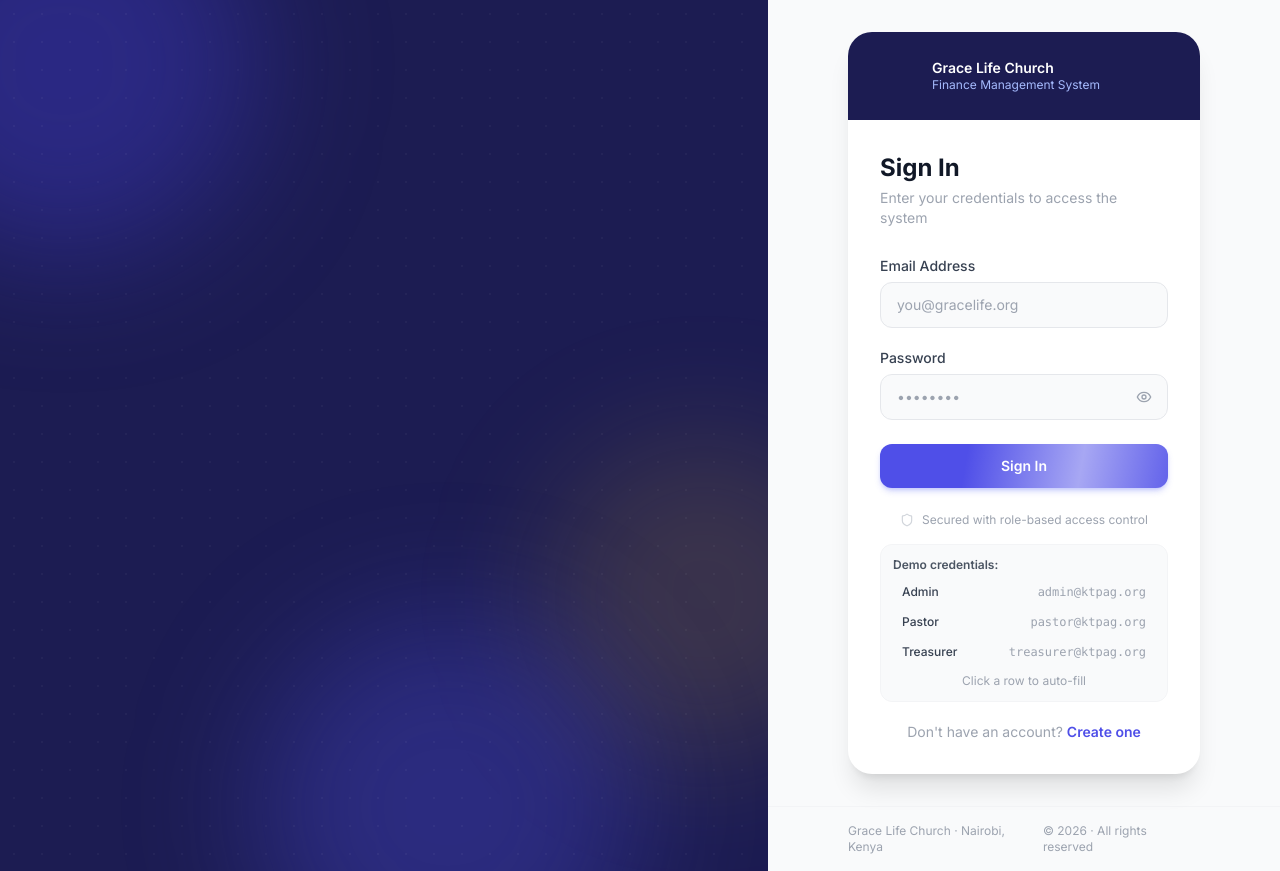
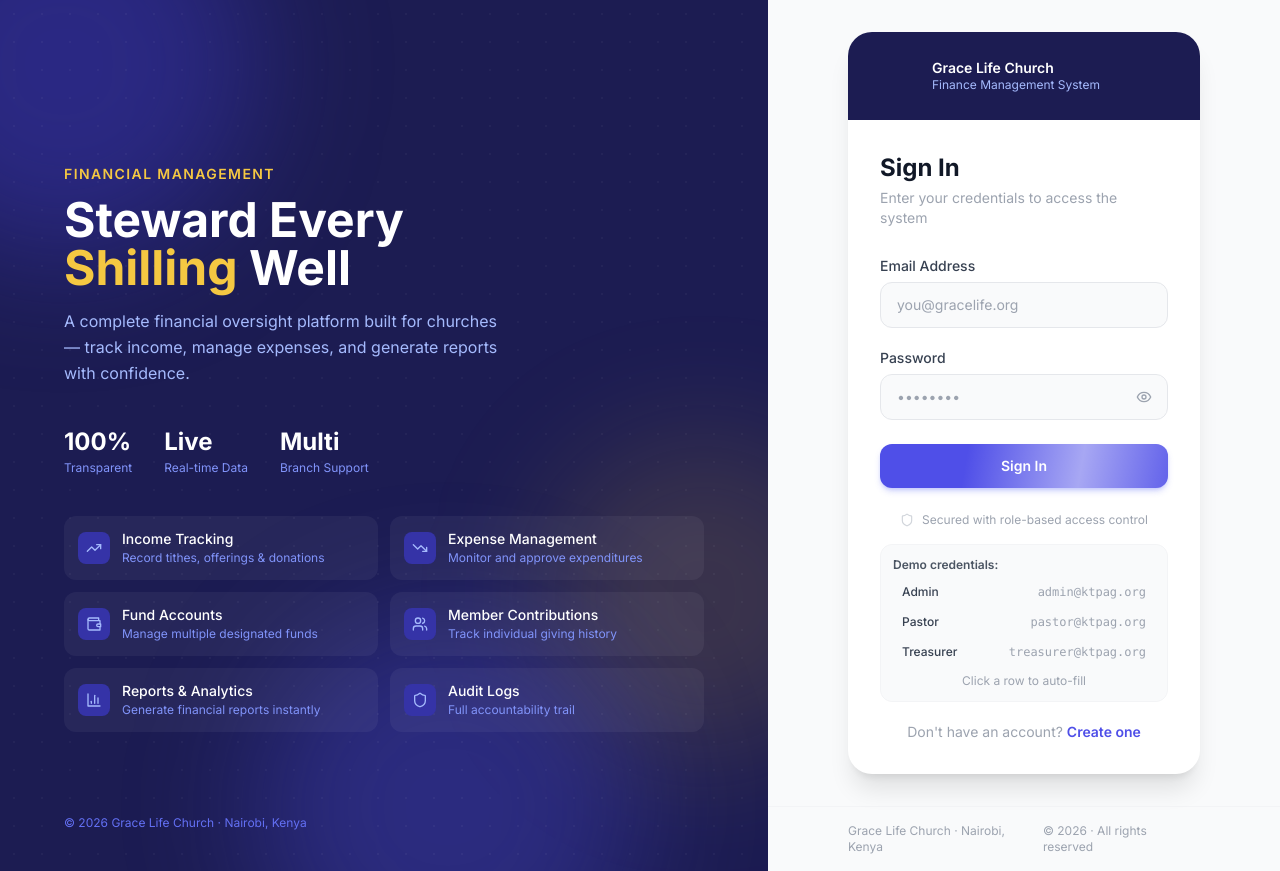
Before and after one commit to achaekevin/FMS-1, a React (Vite) app in the folder church-finance/: page /login in a window 1280 px wide. Built offline with nearby package versions, Linux system fonts and the light colour scheme; no server answers.

Commit message:
style: update index.css styles

```diff
--- a/church-finance/src/index.css
+++ b/church-finance/src/index.css
@@ -74,13 +74,13 @@
   from { opacity: 0; transform: translateY(24px) scale(0.98); }
   to   { opacity: 1; transform: translateY(0) scale(1); }
 }
-.animate-login-rise { animation: loginRise 0.6s cubic-bezier(0.16, 1, 0.3, 1) both; }
+.animate-login-rise { animation: loginRise 0.6s cubic-bezier(0.16, 1, 0.3, 1) forwards; }
 
 @keyframes fadeSlideUp {
   from { opacity: 0; transform: translateY(14px); }
   to   { opacity: 1; transform: translateY(0); }
 }
-.animate-fade-slide-up { animation: fadeSlideUp 0.5s ease-out both; }
+.animate-fade-slide-up { animation: fadeSlideUp 0.4s ease-out forwards; }
 
 @keyframes logoPop {
   0%   { opacity: 0; transform: scale(0.5) rotate(-8deg); }
```
